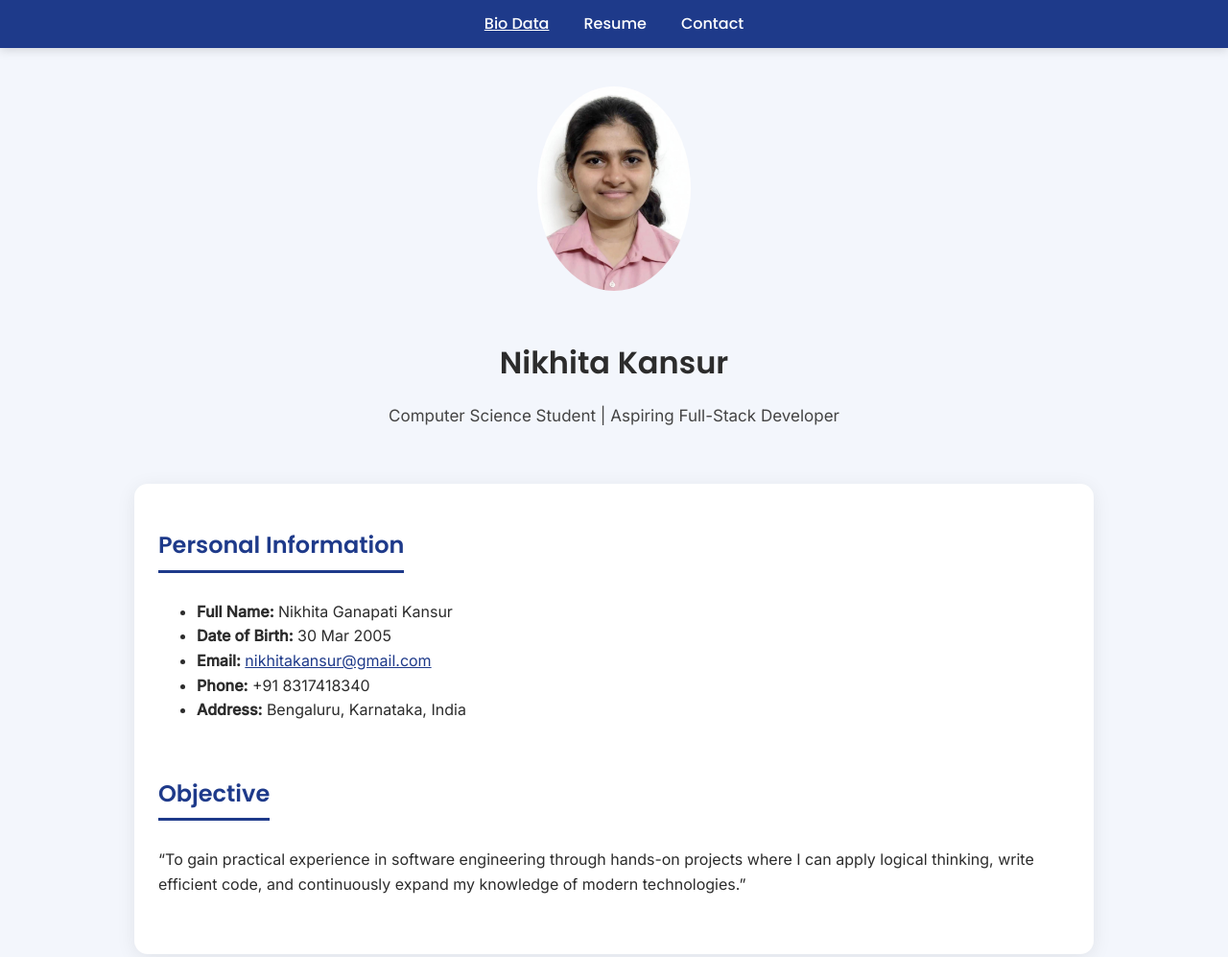
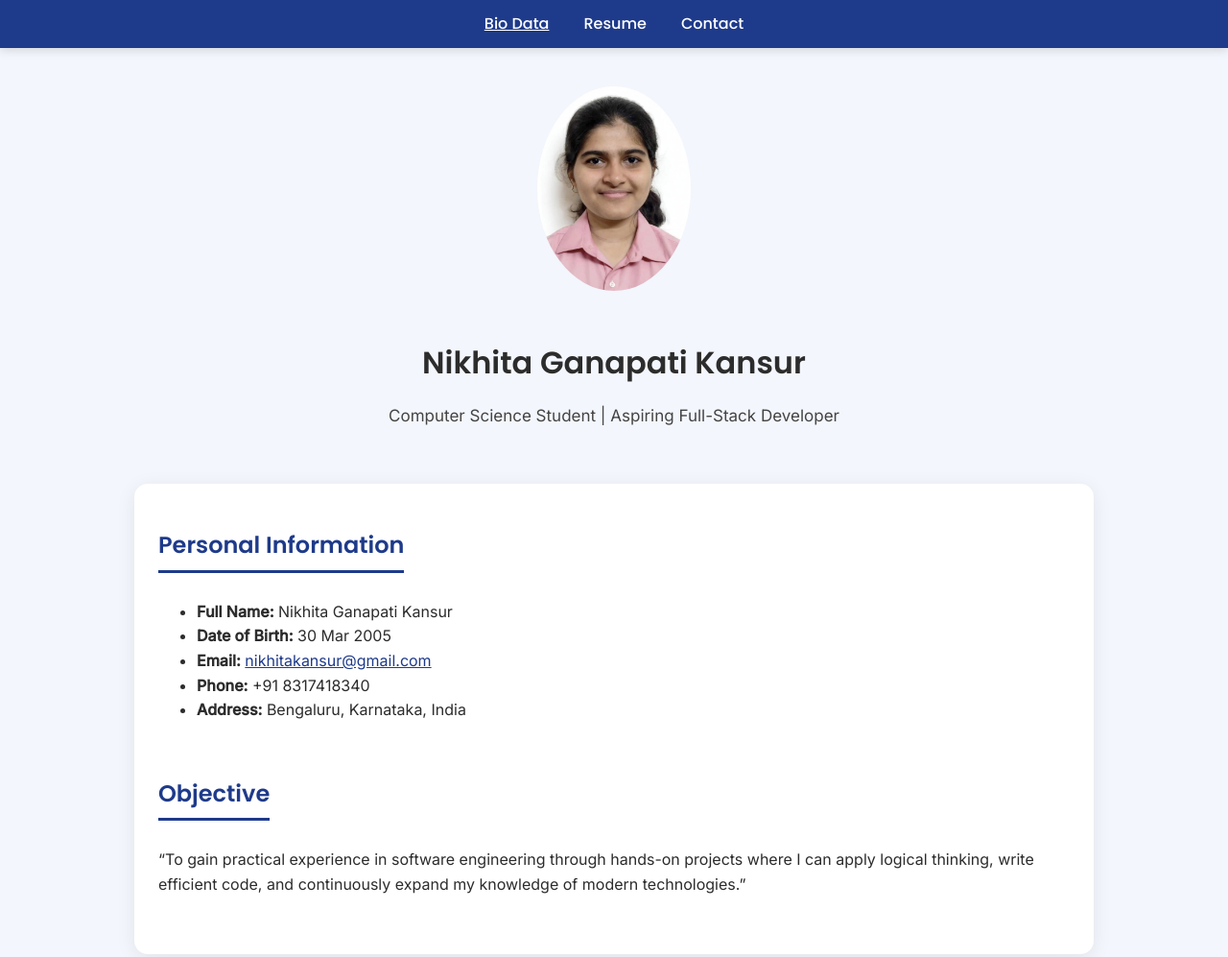
Before and after one commit to Nikhita-G-Kansur/resume, a plain HTML site: page index.html in a window 1280 px wide. Shown: the whole page at 96% size. Drawn offline with nearby package versions, Linux system fonts and the light colour scheme.

Commit message:
Update index.html

```diff
--- a/index.html
+++ b/index.html
@@ -19,7 +19,7 @@
 
     <header>
         <img src="profile.jpg" alt="Profile Photo" class="profile-img">
-        <h1>Nikhita Kansur</h1>
+        <h1>Nikhita Ganapati Kansur</h1>
         <p>Computer Science Student | Aspiring Full-Stack Developer</p>
     </header>
 
```
